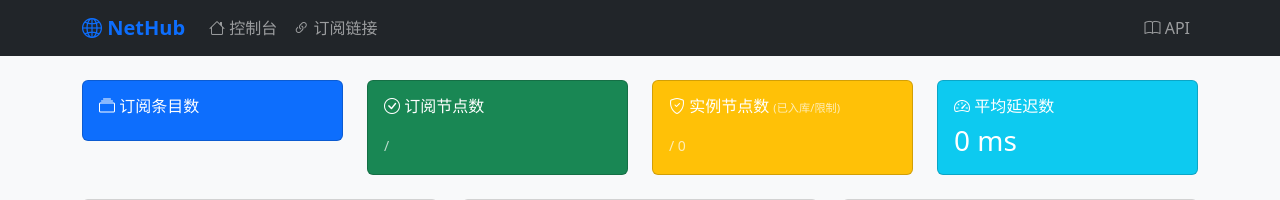
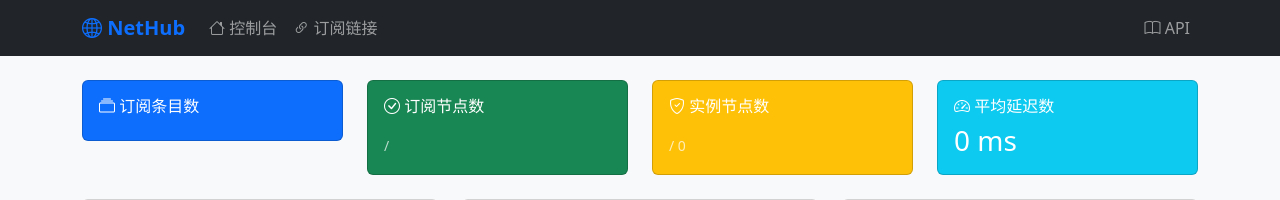
Before and after one commit to siruoren/NetHub, a Python web app: template app/templates/index.html in a window 1280 px wide. Shown: the top 200 px of the page. Run offline with Jinja, Linux system fonts and the light colour scheme; the template is opened without the code that fills it, so the values that code supplies are empty.

Commit message:
style(index.html): 移除实例节点数卡片里的冗余提示文本
调整了首页统计卡片的标题布局，去掉了重复的(已入库/限制)提示文本，将计数分隔符移至下方行内展示

```diff
--- a/app/templates/index.html
+++ b/app/templates/index.html
@@ -24,7 +24,7 @@
     <div class="col-md-3">
         <div class="card stat-card text-white bg-warning">
             <div class="card-body">
-                <h6 class="card-title"><i class="bi bi-shield-check"></i> 实例节点数 <small style="font-size:0.7em;opacity:0.7">(已入库/限制)</small></h6>
+                <h6 class="card-title"><i class="bi bi-shield-check"></i> 实例节点数 </h6>
                 <h3 class="mb-0"><span id="verifiedCount">{{ stats.verified_total }}</span> <small style="font-size:0.5em;opacity:0.7">/ <span id="instanceMaxNodes">{{ max_instance_nodes if max_instance_nodes else '0' }}</span></small></h3>
             </div>
         </div>
```
